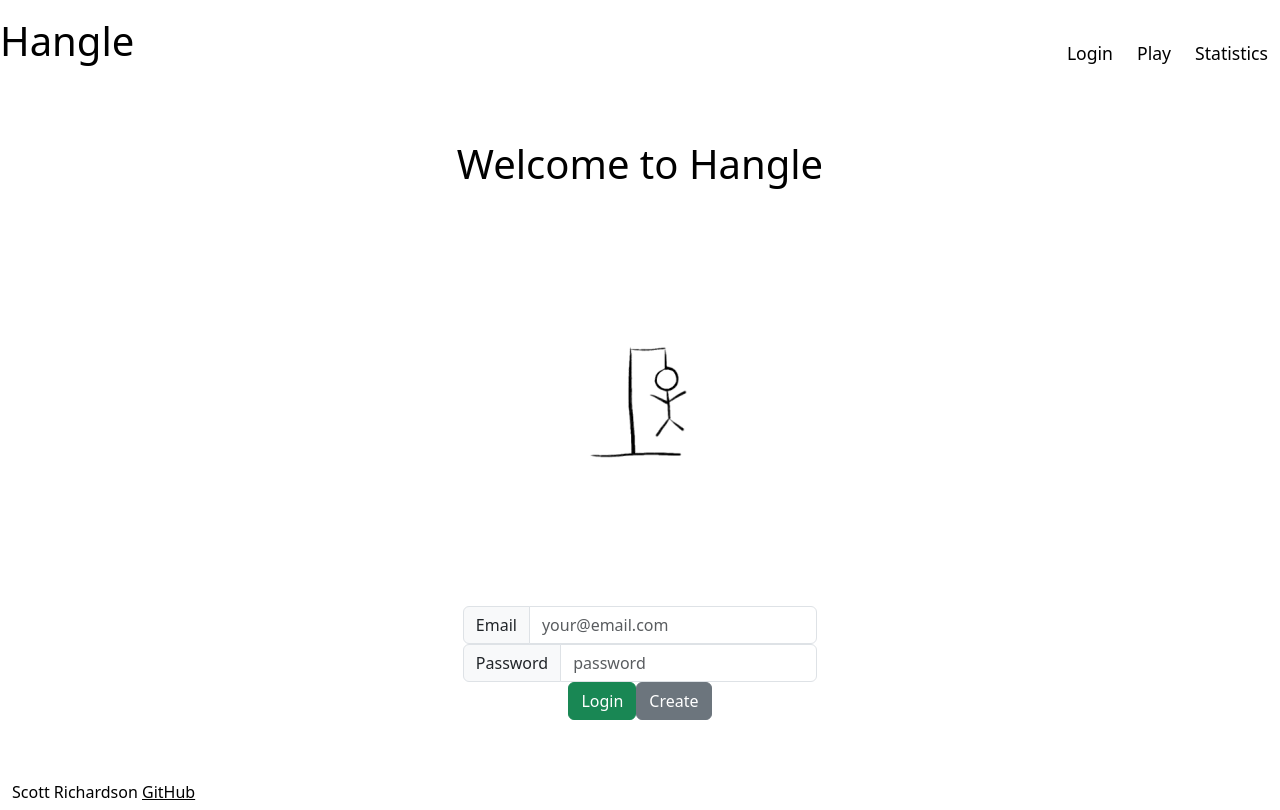
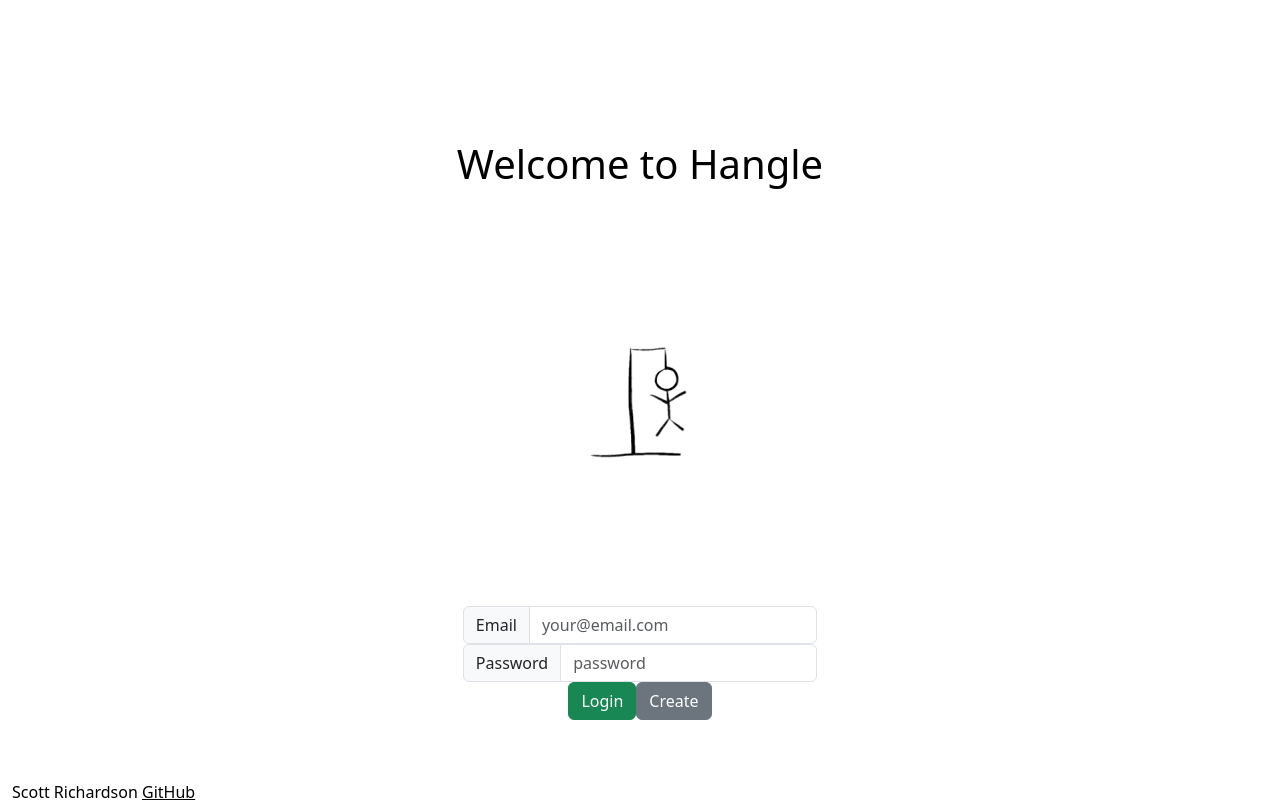
Before and after one commit to scott-richardson-135/startup, a React (Vite) app: page / in a window 1280 px wide. Built offline with nearby package versions, Linux system fonts and the light colour scheme.

Commit message:
changed login page to logout button, no nav when logged out

```diff
--- a/src/app.jsx
+++ b/src/app.jsx
@@ -1,23 +1,24 @@
 import React from 'react';
 import 'bootstrap/dist/css/bootstrap.min.css';
 import './app.css';
-import { BrowserRouter, NavLink, Route, Routes } from 'react-router-dom';
+import { BrowserRouter, NavLink, Route, Routes, useLocation } from 'react-router-dom';
 import { Login } from './login/login';
 import { Play } from './play/play';
 import { Stats } from './stats/stats';
 
 
-export default function App() {
+function AppContent() {
+    const location = useLocation();
   return (
-    <BrowserRouter>
     <div className='body bg-white'>
     <header className="container-fluid">
         {/* Header stuff */}
-        <nav className="navbar fixed-top">
+        {location.pathname !== '/' && (
+            <nav className="navbar fixed-top">
             <h1>Hangle</h1>
             <menu className="navbar nav">
             <li className="nav-item">
-                <NavLink className="nav-link active" to="/">Login</NavLink>
+                <NavLink className="nav-link active" to="/">Log Out</NavLink>
             </li>
             <li className="nav-item">
                 <NavLink className="nav-link active" to="play">Play</NavLink>
@@ -26,7 +27,7 @@ export default function App() {
                 <NavLink className="nav-link active" to="stats">Statistics</NavLink>
             </li>
             </menu>
-        </nav>
+        </nav>)}
     </header>
 
 
@@ -44,8 +45,15 @@ export default function App() {
         </div>
     </footer>
   </div>
-  </BrowserRouter>
   );
+}
+
+export default function App() {
+    return (
+        <BrowserRouter>
+            <AppContent />
+        </BrowserRouter>
+    );
 }
 
 function NotFound() {
```
